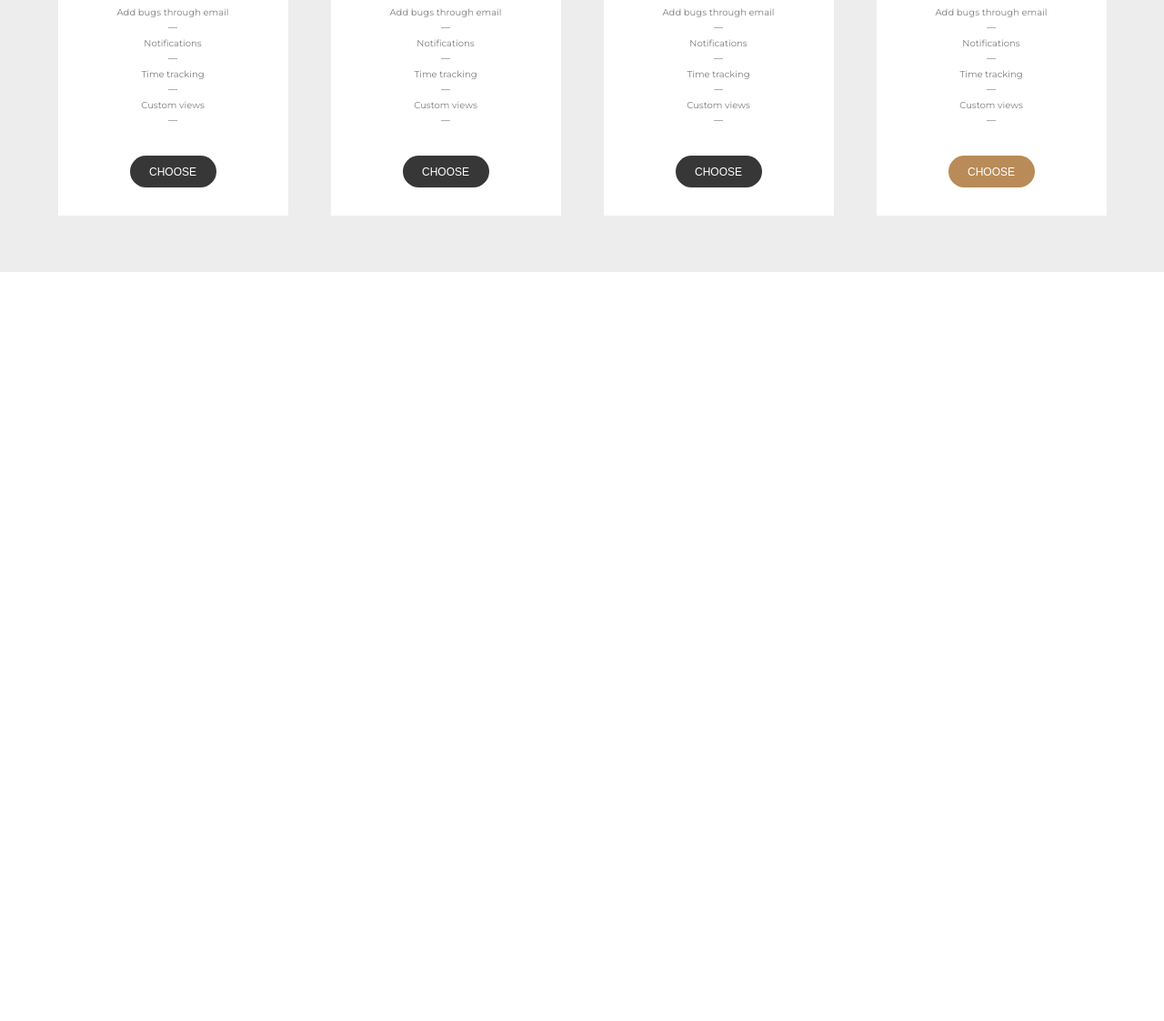
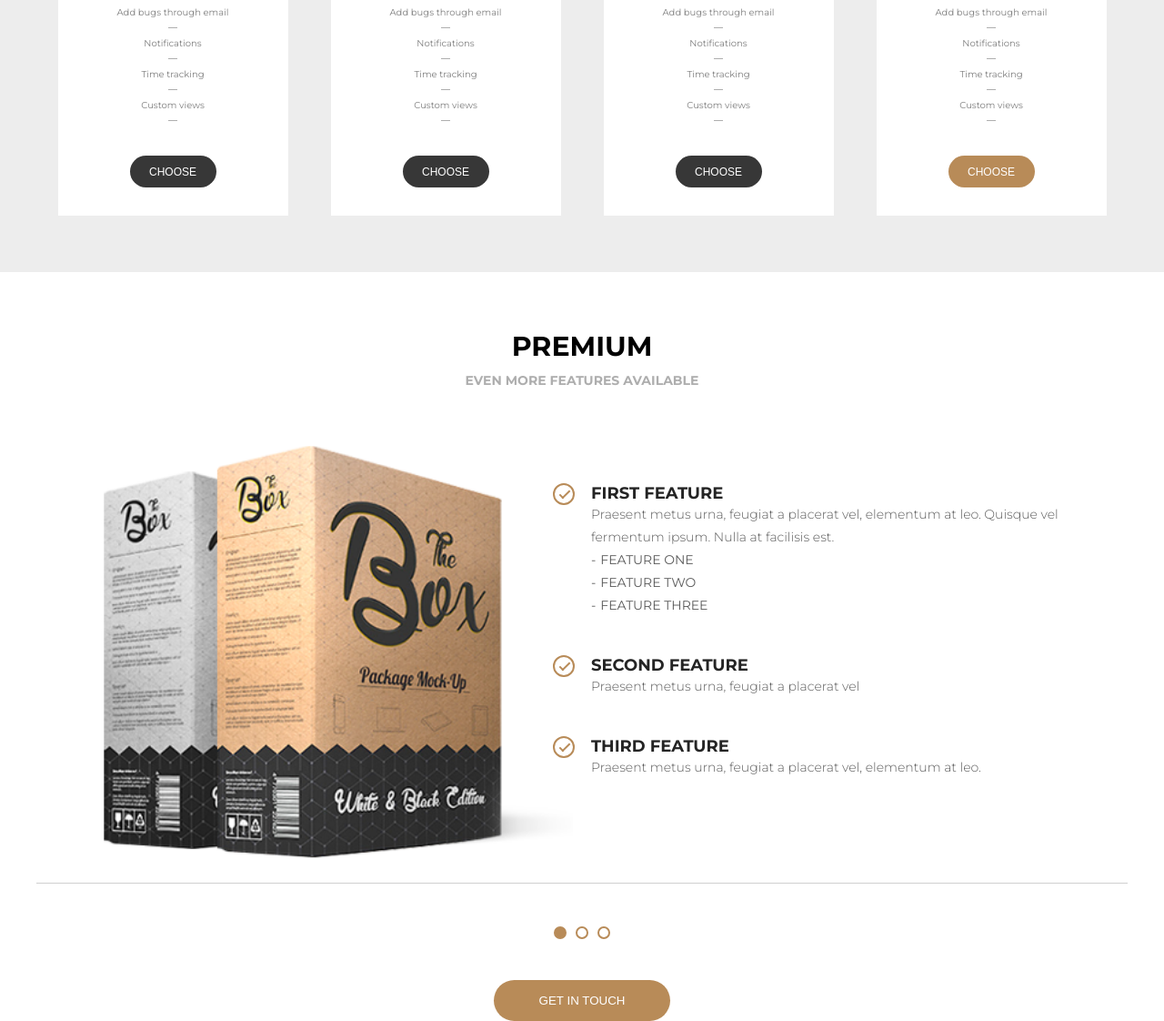
Before and after one commit to matuzalema/awax-psd-to-html, a website: page index.html in a window 1280 px wide. Shown: the part 4365-5487 px from the top of the page at 91% size. Before the commit the page ends 4664 px from the top, so only its background shows below. Drawn offline with Linux system fonts and the light colour scheme.

Commit message:
Add premium section

```diff
--- a/index.html
+++ b/index.html
@@ -306,7 +306,7 @@
     </section>
 
     <!-- ================= price ===================== -->
-    <section id="price" class="price"></div>
+    <section id="price" class="price">
         <div class="container">
             <h1 class="second-header">Price</h1>
             <h2 class="fourth-header">Pricing table</h2>
@@ -358,7 +358,36 @@
             </div>
         </div>
     </section>
+
     <!-- ================= premium =================== -->
+    <section id="premium" class="premium">
+        <div class="container">
+            <h1 class="second-header">Premium</h1>
+            <h2 class="fourth-header"> Even More Features Available</h2>
+            <div class="premium-wrapper">
+                <img src="images/premium.png" alt="">
+                <div class="premium-inf">
+                    <h3 class="feature-header">first feature</h3>
+                    <p class="feature-desc">Praesent metus urna, feugiat a placerat vel, elementum at leo. Quisque vel fermentum ipsum. Nulla at facilisis est.</p>
+                    <ul>
+                        <li>Feature one</li>
+                        <li>Feature two</li>
+                        <li>Feature three</li>
+                    </ul>
+                    <h3 class="feature-header">second feature</h3>
+                    <p class="feature-desc">Praesent metus urna, feugiat a placerat vel</p>
+                    <h3 class="feature-header">third feature</h3>
+                    <p class="feature-desc">Praesent metus urna, feugiat a placerat vel, elementum at leo.</p>
+                </div>
+            </div>
+        </div>
+        <div class="dots">
+            <div class="dot active"></div>
+            <div class="dot"></div>
+            <div class="dot"></div>
+        </div>
+        <button type='button' class="btn-light btn-premium">Get in touch</button>
+    </section>
     <!-- ================= some fact ================= -->
     <!-- ================= contact =================== -->
     <!-- ================= footer ================== -->
--- a/sass/style.scss
+++ b/sass/style.scss
@@ -122,6 +122,7 @@ color: $second-color;
     border-radius: 30px;
     border: none;
     text-transform: uppercase;
+    transition: 0.3s;
 
     &:hover {
         cursor: pointer;
@@ -136,7 +137,6 @@ color: $second-color;
     @extend .button;
     background-color: #373737;
     color: $second-color;
-    transition: 0.3s;
 
     &:hover {
         background-color: $third-color;
@@ -147,6 +147,10 @@ color: $second-color;
     @extend .button;
     background-color: $third-color;
     color: $second-color;
+
+    &:hover {
+        background-color: #373737;
+    }
 }
 
 .third-color {
@@ -566,6 +570,88 @@ header {
     }
 }
 // ==================  premium ======================
+.premium-wrapper {
+    display: flex;
+    margin-top: 42px;
+    border-bottom: 1px solid #cfcfcf;
+
+    img {
+        width: 50%;
+    }
+
+    .premium-inf {
+        display: flex;
+        flex-direction: column;
+        width: 50%;
+        color: #242424;
+        margin: 20px 0 0 20px;
+
+        .feature-header {
+            font-size: 18px;
+            margin-top: 42px;
+            font-weight: 700;
+            text-transform: uppercase;
+            position: relative;
+
+                &:before {
+                   content: "";
+                   width: 4px;
+                   height: 10px;
+                   position: absolute;
+                   top: 5px;
+                   left: -32px;
+                   border-bottom: 2px solid $third-color;
+                   border-right: 2px solid $third-color;
+                   transform: rotate(45deg);
+               }
+
+               &:after {
+                   content: "";
+                   height: 20px;
+                   width: 20px;
+                   border: 2px solid $third-color;
+                   border-radius: 50%;
+                   position: absolute;
+                   top: 0px;
+                   left: -42px;
+               }
+
+        }
+
+        .feature-desc {
+            color: #5b5b5b;
+            font-weight: 300;
+            font-size: 14px;
+        }
+
+        ul {
+            list-style: none;
+            margin-left: 0;
+            padding-left: 0;
+
+            li {
+                padding-left: 10px;
+                text-indent: -10px;
+                text-transform: uppercase;
+                font-size: 14px;
+                color: #5b5b5b;
+                line-height: 25px;
+
+
+                &:before {
+                    content: "-";
+                    padding-right: 5px;
+                }
+            }
+        }
+    }
+}
+
+.btn-premium {
+    display: block;
+    margin: 0 auto;
+    margin-top: 40px;
+}
 // ==================  some fact ====================
 // ==================  contact ======================
 // ==================  footer =======================
```
Also changed, not shown: css/style.css, images/premium.png (added).
